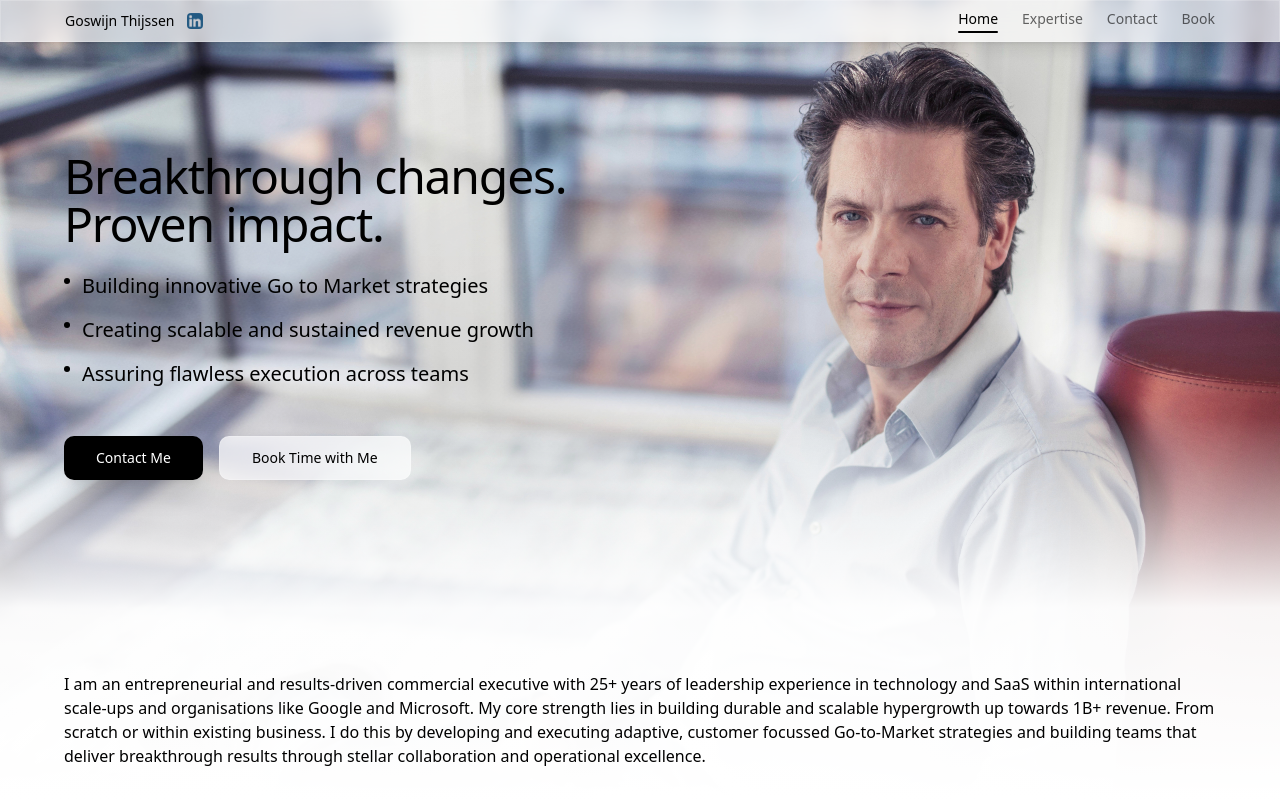
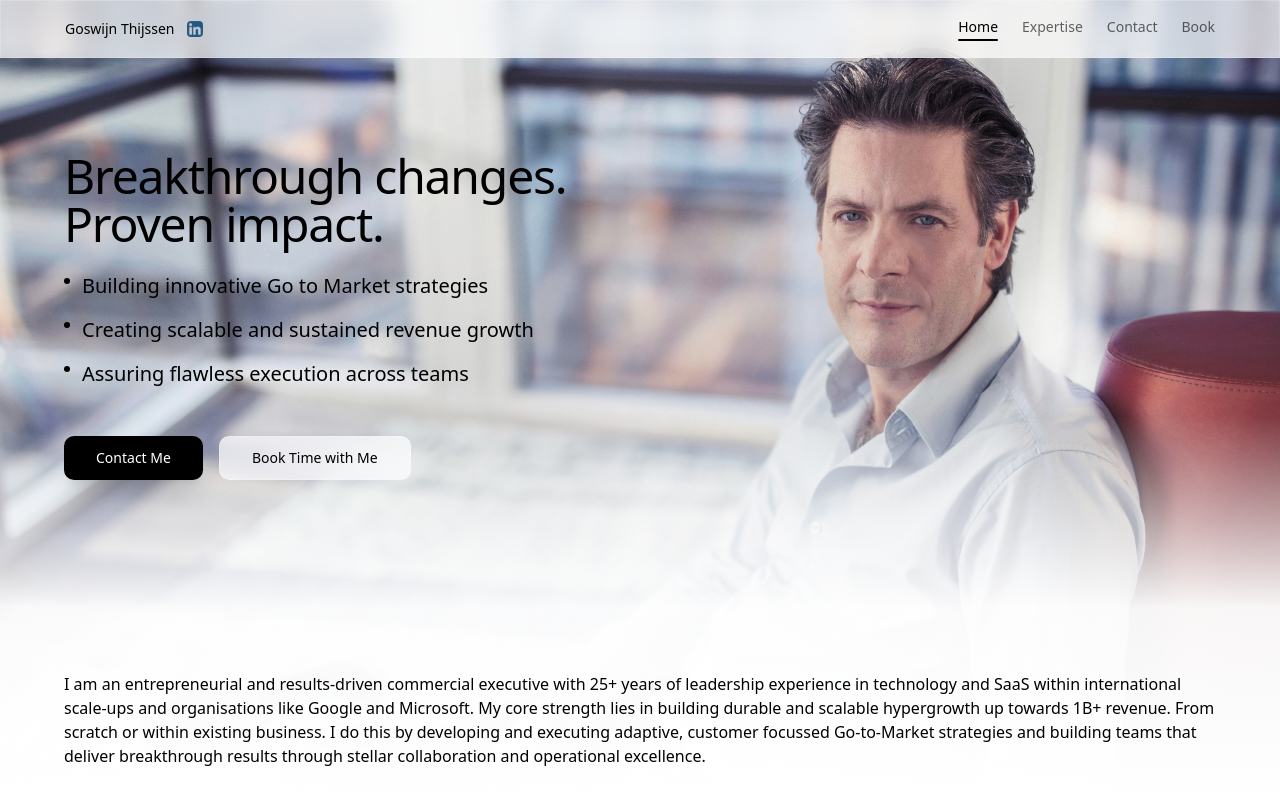
Before and after one commit to tyfoon/goswijn-landing-page, a React (Vite) app: page / in a window 1280 px wide. Shown: the top 800 px of the page. Built offline with nearby package versions, Linux system fonts and the light colour scheme; the HTML template or start-up script is replaced by a standard one; a web font is replaced by a local one.

Commit message:
Add semi-transparent header bar
Add a semi-transparent header bar to the top of the page, replicating the style seen on Palantir's website. The existing navigation and content should remain unchanged.

```diff
--- a/src/pages/Index.tsx
+++ b/src/pages/Index.tsx
@@ -72,8 +72,8 @@ const Index = () => {
 
   return (
     <div className="relative w-full">
-      {/* Fixed Header with Section Indicators - Glassmorphism */}
-      <header className="fixed top-0 left-0 right-0 z-50 px-6 py-2 md:px-12 lg:px-16 glass transition-all duration-300 shadow-lg">
+      {/* Fixed Header with Palantir-style Glassmorphism */}
+      <header className="fixed top-0 left-0 right-0 z-50 px-6 py-4 md:px-12 lg:px-16 glass transition-all duration-300">
         <div className="flex items-center justify-between">
           <div className="flex items-center gap-3">
             <button
```
